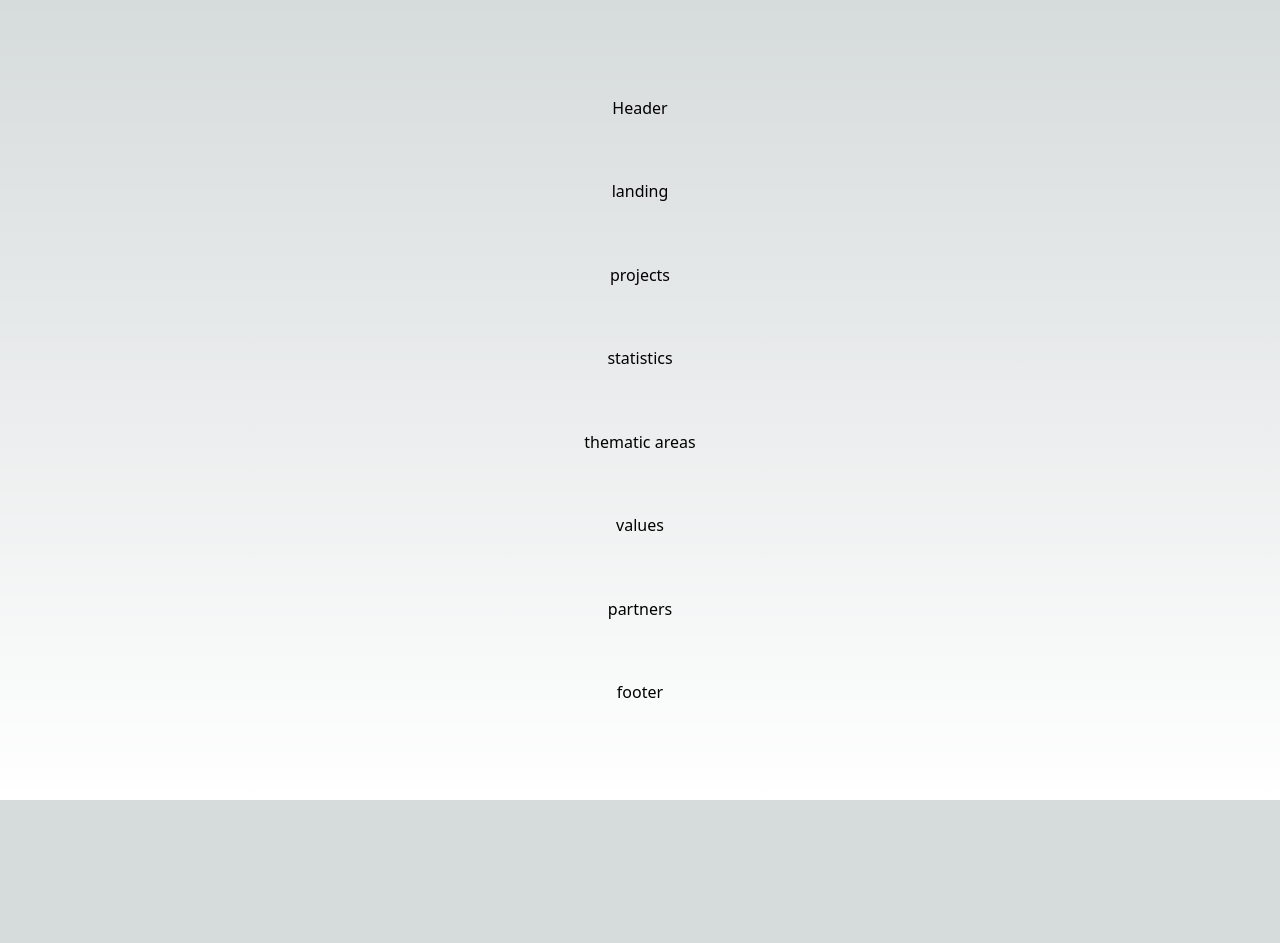
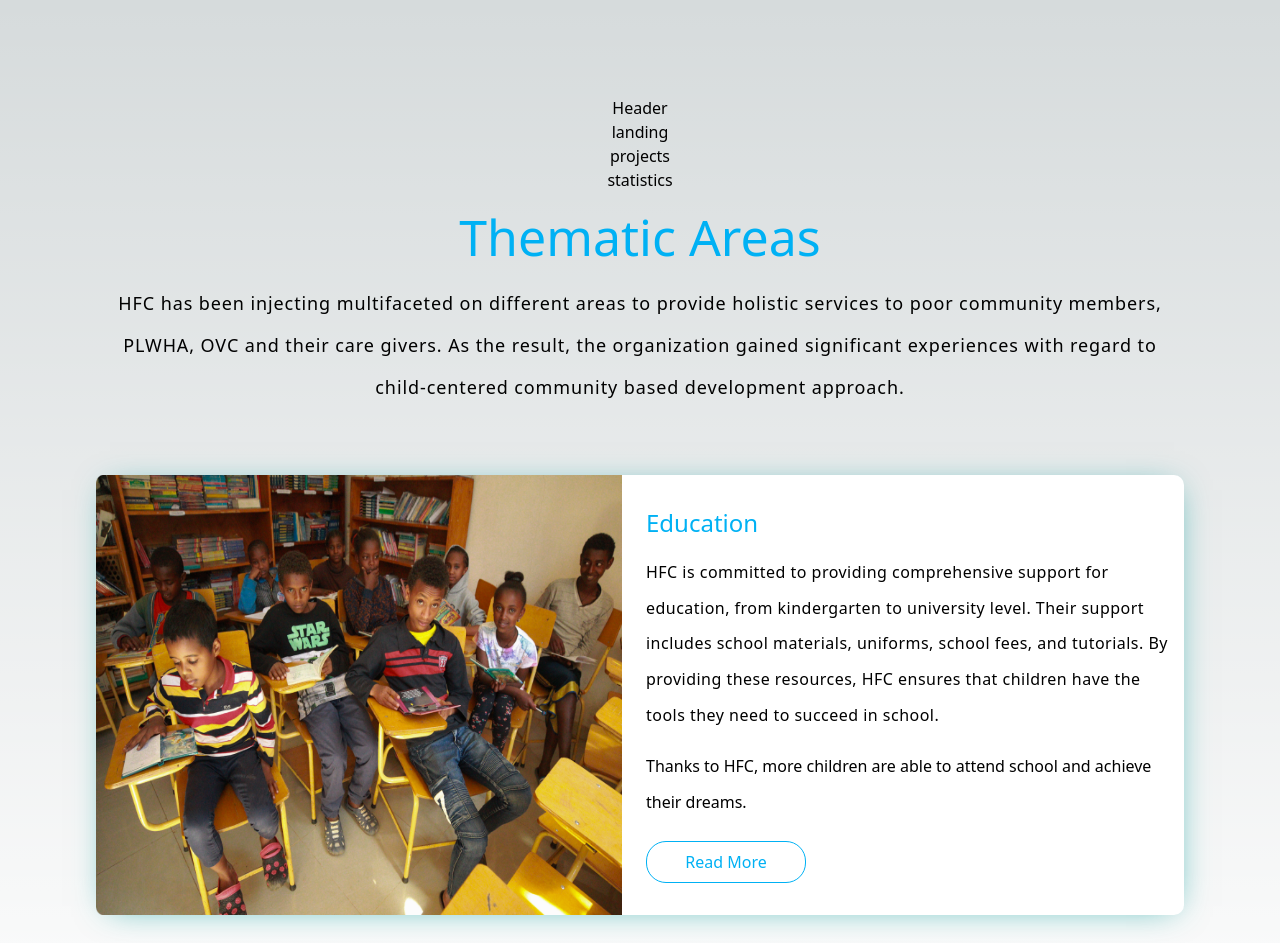
Before and after one commit to birehan/Hope-For-Children, a Next.js app in the folder client/: page / in a window 1280 px wide. Shown: the top 943 px of the page. Before the commit the page ends 800 px from the top, so only its background shows below. Built offline with nearby package versions, Linux system fonts and the light colour scheme.

Commit message:
feat: thematic areas component first commit

```diff
--- a/client/components/ThematicAreas.tsx
+++ b/client/components/ThematicAreas.tsx
@@ -1,11 +1,59 @@
-import React from 'react'
+import Image from "next/image";
+import React from "react";
+import { Poppins } from "next/font/google";
+import thematic from "../common/images/thematic.png";
+const popin = Poppins({
+  weight: ["600"],
+  style: ["normal"],
+  subsets: ["latin"],
+});
 
 const ThematicAreas = () => {
   return (
     <div>
-      thematic areas
+      <div
+        className={`flex flex-col ${popin.style.fontFamily}  items-center max-w-[1400px] m-auto`}
+      >
+        <h1 className="text-[#00B1F4] text-[50px] my-2 not-italic">
+          Thematic Areas
+        </h1>
+        <p
+          className={`text-center text-[18px] ${popin.style.fontFamily} tracking-wider not-italic text-[#010101]
+          max-w-[1200px] h-[168px] font-poppins  font-[400] text-[18px] leading-[232.5%] text-center
+          text-[rgba(1, 1, 1, 0.74)] letter-spacing-[0.055em]`}
+        >
+          HFC has been injecting multifaceted on different areas to provide
+          holistic services to poor community members, PLWHA, OVC and their care
+          givers. As the result, the organization gained significant experiences
+          with regard to child-centered community based development approach.{" "}
+        </p>
+      </div>
+      <div className="relative" >
+        <div className="block md:flex max-w-[1100px] m-auto thematic-card my-6">
+          <div className="flex-1">
+            <Image className="w-full h-full" src={thematic} alt="" />
+          </div>
+          <div className="flex-1 md:px-0 py-8 pr-4 mx-6 mr-3">
+            <h1 className="text-[#00B1F4] text-2xl not-italic ">Education</h1>
+            <p className="my-4 font-poppins  text-base leading-[2.23] tracking-[0.03em] text-[rgba(1, 1, 1, 0.74)]">
+              HFC is committed to providing comprehensive support for education,
+              from kindergarten to university level. Their support includes
+              school materials, uniforms, school fees, and tutorials. By
+              providing these resources, HFC ensures that children have the
+              tools they need to succeed in school.
+            </p>
+            <p className="font-poppins text-base leading-[2.23] trackzsing-[0.03em] text-[rgba(1, 1, 1, 0.74)]">
+              Thanks to HFC, more children are able to attend school and achieve
+              their dreams.
+            </p>
+            <button className="text-[#00B1F4] border border-[#00B1F4] rounded-[20px] p-2 w-[10rem] mt-5">
+              Read More
+            </button>
+          </div>
+        </div>
+      </div>
     </div>
-  )
-}
+  );
+};
 
-export default ThematicAreas
+export default ThematicAreas;
--- a/client/styles/globals.css
+++ b/client/styles/globals.css
@@ -1,6 +1,7 @@
 @tailwind base;
 @tailwind components;
 @tailwind utilities;
+@import url("https://fonts.googleapis.com/css2?family=Poppins:wght@600&display=swap");
 
 :root {
   --foreground-rgb: 0, 0, 0;
@@ -25,3 +26,9 @@ body {
     )
     rgb(var(--background-start-rgb));
 }
+
+.thematic-card {
+  background: #ffffff;
+  box-shadow: 2px 3px 32px -12px rgba(0, 155, 154, 0.77);
+  border-radius: 10px;
+}
```
Also changed, not shown: client/common/images/thematic.png (added).
